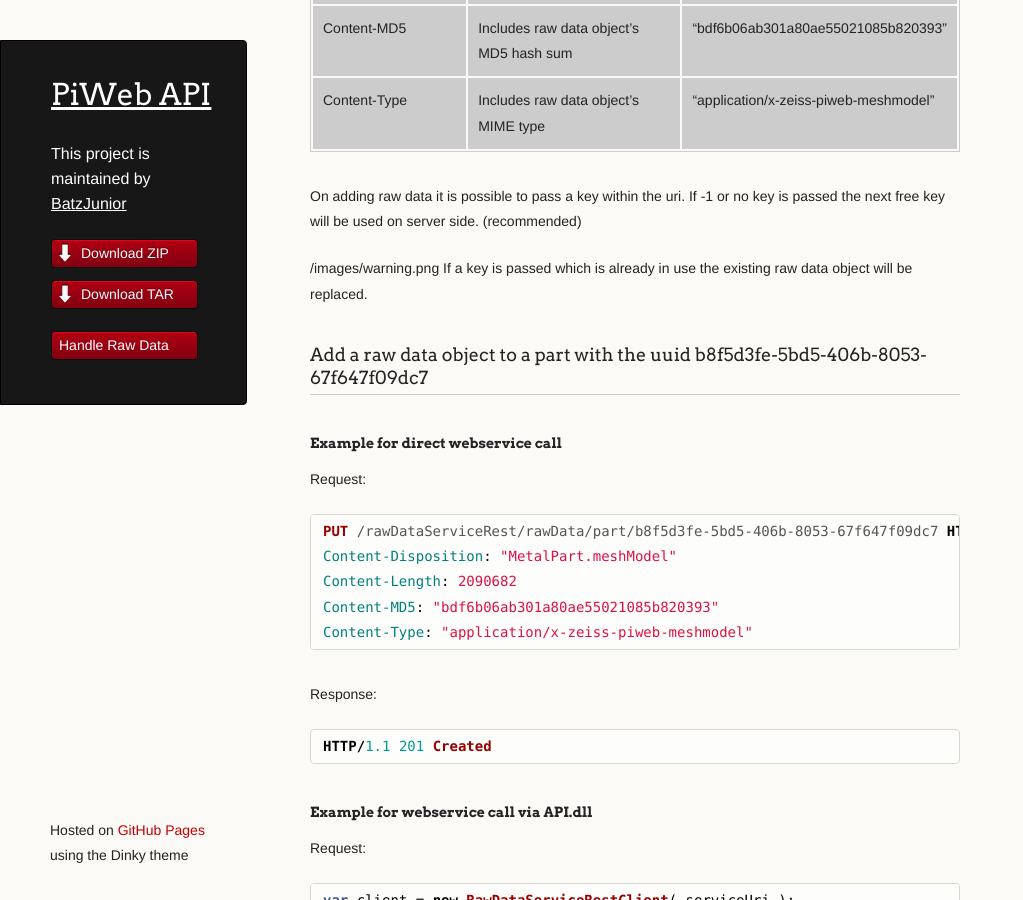
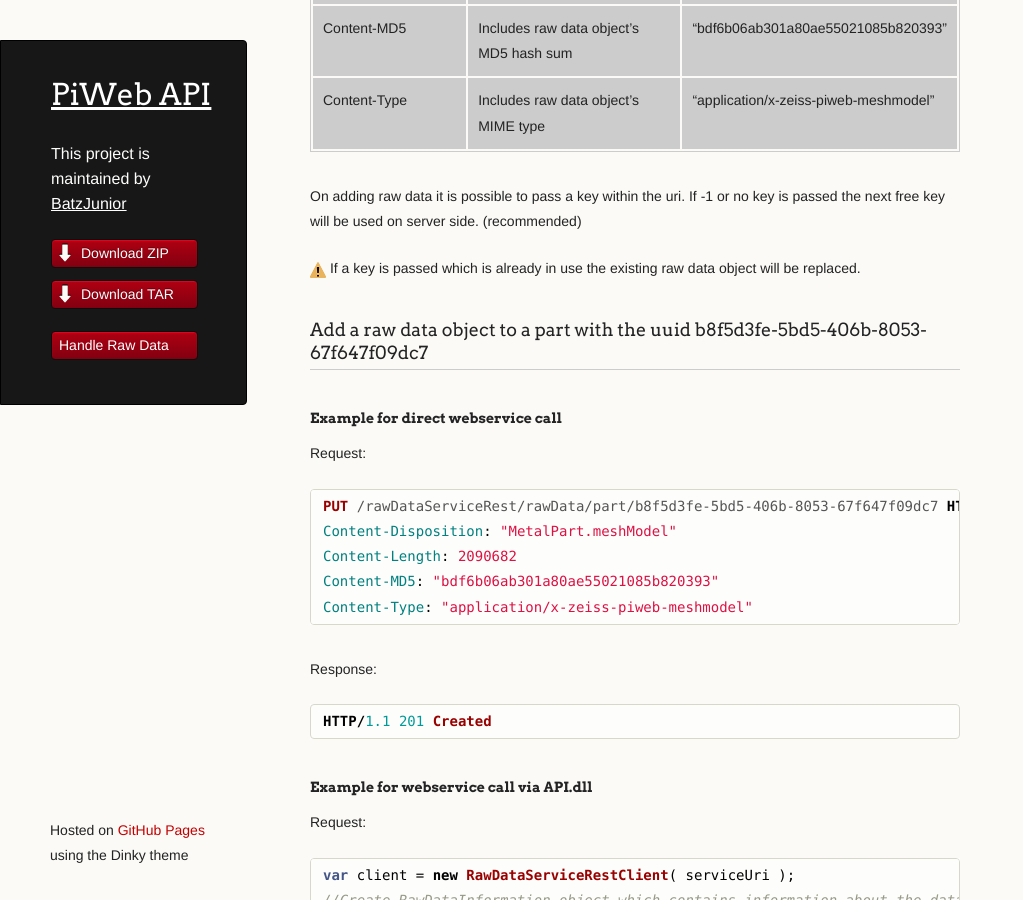
Before and after one commit to BatzJunior/testrepo, a Jekyll site: the page built from rawdata.md, in a window 1280 px wide and 900 px high, scrolled down 1288 px. Shown: the whole window, without its empty margins (0-1023 px from the left). Built offline with Jekyll 4.4.1, drawn with Linux system fonts in a browser that asks for light colours.

Commit message:
Update rawdata.md

```diff
--- a/rawdata.md
+++ b/rawdata.md
@@ -25,7 +25,7 @@
 
 On adding raw data it is possible to pass a key within the uri. If -1 or no key is passed the next free key will be used on server side. (recommended)
 
-{{site.url}}/images/warning.png If a key is passed which is already in use the existing raw data object will be replaced.
+![My helpful screenshot]({{site.url}}/images/warning.png) If a key is passed which is already in use the existing raw data object will be replaced.
 
 ### Add a raw data object to a part with the uuid b8f5d3fe-5bd5-406b-8053-67f647f09dc7
 
```
